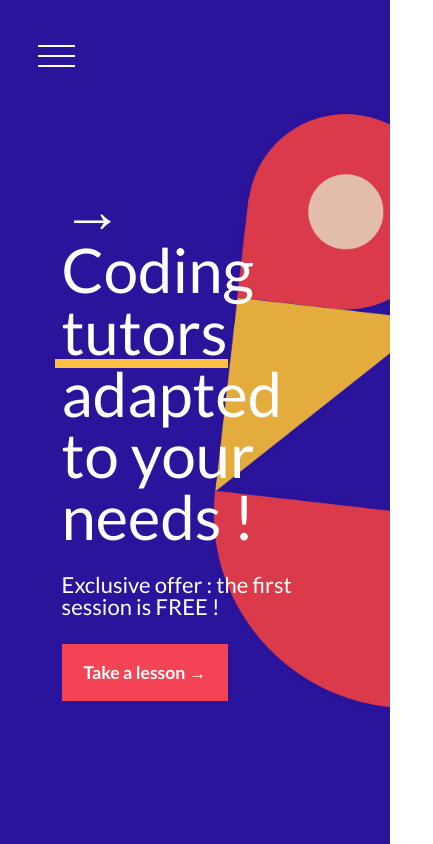
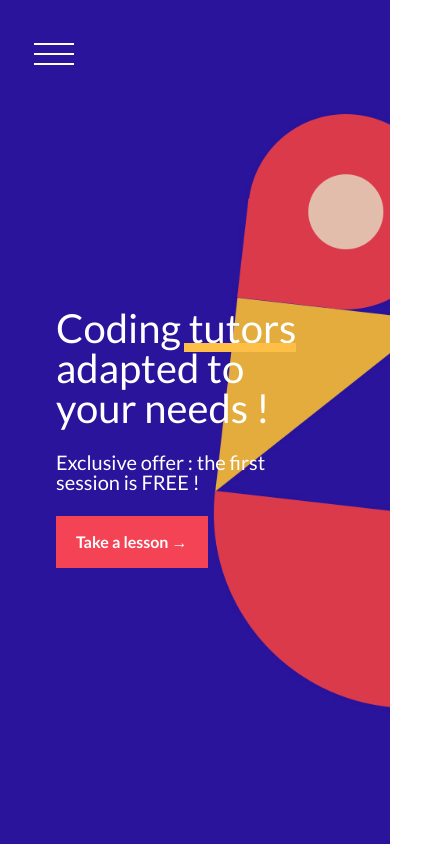
Before and after one commit to CapacManco/code-tutoring, a Next.js app: page / in a window 390 px wide. Shown: the top 844 px of the page, 433 px wide, since content can reach past the window. Built offline with nearby package versions, Linux system fonts and the light colour scheme.

Commit message:
design fix

```diff
--- a/pages/_app.js
+++ b/pages/_app.js
@@ -4,10 +4,7 @@ import '../public/style.css';
 export default function MyApp({ Component, pageProps }) {
   return (
     <>
-      <meta
-        name="viewport"
-        content="width=device-width, initial-scale=1"
-      ></meta>
+      <meta name="viewport" content="width=device-width, user-scalable=no" />
 
       <Component {...pageProps} />
     </>
--- a/pages/index.js
+++ b/pages/index.js
@@ -39,8 +39,9 @@ const App = () => {
           <Nav />
           <div className="home__left">
             <p className="heading__big">
-              → Coding <span className="heading__big__underline">tutors</span>{' '}
-              adapted to your needs !
+              <span className="hidden">→</span> Coding{' '}
+              <span className="heading__big__underline">tutors</span> adapted to
+              your needs !
             </p>
             <p className="heading__medium">
               Exclusive offer : the first session is FREE !
--- a/public/style.css
+++ b/public/style.css
@@ -17,9 +17,6 @@ html {
   @media (max-width: 950px) {
     html {
       font-size: 50%; } }
-  @media (max-width: 576px) {
-    html {
-      font-size: 55%; } }
 
 * {
   font-family: 'Lato', sans-serif; }
@@ -36,11 +33,10 @@ a {
 
 .layout {
   display: grid;
-  width: 100vw;
-  max-width: 100%;
-  grid-template-columns: 100%; }
+  grid-template-columns: 100vw; }
 
 .home {
+  grid-column: 1 / 2;
   z-index: 10;
   padding: 2rem;
   display: grid;
@@ -74,7 +70,7 @@ a {
       grid-template-columns: 3fr 2fr; } }
   @media (max-width: 950px) {
     .home {
-      grid-template-columns: 2fr 1fr; } }
+      grid-template-columns: 3fr 1fr; } }
   @media (max-width: 576px) {
     .home {
       grid-template-columns: 4fr 1fr;
@@ -83,6 +79,7 @@ a {
         margin-left: 7rem; } }
 
 .advantages {
+  grid-column: 1 / 2;
   padding: 10rem 4rem;
   display: grid;
   grid-template-rows: 35vh 35vh 35vh;
@@ -138,12 +135,18 @@ a {
     .advantage__image__container {
       width: 50rem; } }
   @media (max-width: 576px) {
-    .advantage__box {
-      width: 35rem; }
+    .advantage {
+      padding: 0; }
+      .advantage__box {
+        width: 35rem; }
+      .advantage__image__container {
+        width: 40rem; } }
+  @media (max-width: 450px) {
     .advantage__image__container {
-      width: 40rem; } }
+      width: 35rem; } }
 
 .courses {
+  grid-column: 1 / 2;
   padding: 8rem 4rem;
   background-color: #e74157;
   display: flex;
@@ -180,8 +183,12 @@ a {
   @media (max-width: 850px) {
     .courses {
       flex-direction: column; } }
+  @media (max-width: 450px) {
+    .courses__card {
+      width: 90vw; } }
 
 .promotion {
+  grid-column: 1 / 2;
   padding: 4rem 10rem;
   display: flex;
   background-color: #ffe0db;
@@ -233,11 +240,12 @@ a {
     .promotion {
       grid-gap: 3rem; }
       .promotion__box {
-        width: 40rem; }
+        width: 70vw; }
       .promotion__img__container {
-        width: 53rem; } }
+        width: 100vw; } }
 
 .testimony {
+  grid-column: 1 / 2;
   background-color: #00538e;
   padding: 10rem 4rem;
   display: grid;
@@ -247,10 +255,9 @@ a {
     .testimony {
       padding: 5rem 4rem; } }
   .testimony__slider {
-    width: 100%;
     display: flex;
     justify-content: center;
-    padding: 2rem; }
+    padding: 2rem 0; }
   .testimony__card {
     width: 60rem;
     display: flex;
@@ -322,11 +329,12 @@ a {
       padding: 1rem 1rem 4rem 1rem; } }
   @media (max-width: 576px) {
     .testimony__card {
-      width: 50rem; }
+      width: 100vw; }
       .testimony__card--first {
         padding: 2rem 2rem 5rem 2rem; } }
 
 .about-us {
+  grid-column: 1 / 2;
   padding: 8rem 4rem;
   background-color: #fdd2bf;
   display: grid;
@@ -382,6 +390,7 @@ a {
     width: 12rem; }
 
 .prices {
+  grid-column: 1 / 2;
   background-color: #ffe0db;
   padding: 10rem 4rem;
   display: flex;
@@ -451,8 +460,12 @@ a {
       flex-direction: column; }
       .prices__card {
         width: 45rem; } }
+  @media (max-width: 450px) {
+    .prices__card {
+      width: 90vw; } }
 
 .booking {
+  grid-column: 1 / 2;
   padding: 6rem 4rem;
   background-color: #e7374f;
   display: flex;
@@ -527,9 +540,12 @@ a {
       width: 45rem; } }
   @media (max-width: 576px) {
     .booking__input {
-      width: 30rem; } }
+      width: 30rem; }
+    .booking__form {
+      width: 90vw; } }
 
 .footer {
+  grid-column: 1 / 2;
   padding: 8rem 0;
   background-color: #212121;
   display: flex;
@@ -572,6 +588,10 @@ a {
       align-items: center; }
     .footer__link {
       margin-right: 1rem; } }
+
+@media (max-width: 450px) {
+  .hidden {
+    display: none; } }
 
 .nav {
   display: flex;
@@ -678,7 +698,7 @@ a {
     align-items: center;
     justify-content: center; }
     .menu-wrap .menu > div {
-      background-color: rgba(0, 0, 0, 0.621);
+      background-color: rgba(0, 0, 0, 0.721);
       border-radius: 50%;
       width: 220vw;
       height: 220vh;
@@ -696,7 +716,7 @@ a {
         transition: opacity 0.4s ease; }
         .menu-wrap .menu > div > div > ul > li {
           list-style: none;
-          font-size: 2rem;
+          font-size: 2.4rem;
           padding: 1rem; }
           .menu-wrap .menu > div > div > ul > li > a {
             transition: color 0.4s ease; }
@@ -754,6 +774,12 @@ a {
 .heading__big {
   font-size: 7rem;
   line-height: 100%; }
+  @media (max-width: 576px) {
+    .heading__big {
+      font-size: 6rem; } }
+  @media (max-width: 450px) {
+    .heading__big {
+      font-size: 5rem; } }
 
 .heading__big__underline {
   position: relative; }
--- a/styles/sass/_breakpoints.scss
+++ b/styles/sass/_breakpoints.scss
@@ -1,4 +1,7 @@
 // smarthphones
+
+$screen-sssm-max: 350px;
+
 $screen-ssm-max: 450px;
 
 // Small tablets and large smartphones (landscape view)
@@ -20,6 +23,12 @@ $screen-xl-max: 1200px;
 $screen-xxl-max: 1500px;
 
 $screen-big-max: 1800px;
+
+@mixin sssm {
+  @media (max-width: #{$screen-sssm-max}) {
+    @content;
+  }
+}
 
 @mixin ssm {
   @media (max-width: #{$screen-ssm-max}) {
--- a/styles/sass/_headings.scss
+++ b/styles/sass/_headings.scss
@@ -1,6 +1,12 @@
 .heading__big {
   font-size: 7rem;
   line-height: 100%;
+  @include sm {
+    font-size: 6rem;
+  }
+  @include ssm {
+    font-size: 5rem;
+  }
 }
 
 .heading__big__underline {
--- a/styles/sass/_html.scss
+++ b/styles/sass/_html.scss
@@ -11,7 +11,7 @@ html {
   }
 
   @include sm {
-    font-size: 55%;
+    // font-size: 40%;
   }
 }
 
--- a/styles/sass/_layout.scss
+++ b/styles/sass/_layout.scss
@@ -1,11 +1,12 @@
 .layout {
   display: grid;
-  width: 100vw;
-  max-width: 100%;
-  grid-template-columns: 100%;
+  // width: 100vw;
+  // max-width: 100%;
+  grid-template-columns: 100vw;
 }
 
 .home {
+  grid-column: 1 / 2;
   z-index: 10;
   padding: 2rem;
   display: grid;
@@ -44,7 +45,7 @@
     grid-template-columns: 3fr 2fr;
   }
   @include lg {
-    grid-template-columns: 2fr 1fr;
+    grid-template-columns: 3fr 1fr;
   }
   @include sm {
     grid-template-columns: 4fr 1fr;
@@ -57,6 +58,7 @@
 }
 
 .advantages {
+  grid-column: 1 / 2;
   padding: 10rem 4rem;
   display: grid;
   grid-template-rows: 35vh 35vh 35vh;
@@ -145,6 +147,7 @@
   }
 
   @include sm {
+    padding: 0;
     &__box {
       width: 35rem;
     }
@@ -153,9 +156,16 @@
       width: 40rem;
     }
   }
+
+  @include ssm {
+    &__image__container {
+      width: 35rem;
+    }
+  }
 }
 
 .courses {
+  grid-column: 1 / 2;
   padding: 8rem 4rem;
   background-color: #e74157;
   display: flex;
@@ -206,9 +216,16 @@
   @include mdg {
     flex-direction: column;
   }
+
+  @include ssm {
+    &__card {
+      width: 90vw;
+    }
+  }
 }
 
 .promotion {
+  grid-column: 1 / 2;
   padding: 4rem 10rem;
   display: flex;
   background-color: #ffe0db;
@@ -281,16 +298,17 @@
   @include sm {
     grid-gap: 3rem;
     &__box {
-      width: 40rem;
+      width: 70vw;
     }
 
     &__img__container {
-      width: 53rem;
+      width: 100vw;
     }
   }
 }
 
 .testimony {
+  grid-column: 1 / 2;
   background-color: #00538e;
   padding: 10rem 4rem;
 
@@ -304,10 +322,10 @@
   }
 
   &__slider {
-    width: 100%;
+    // width: 100vw;
     display: flex;
     justify-content: center;
-    padding: 2rem;
+    padding: 2rem 0;
   }
 
   &__card {
@@ -421,7 +439,7 @@
 
   @include sm {
     &__card {
-      width: 50rem;
+      width: 100vw;
 
       &--first {
         padding: 2rem 2rem 5rem 2rem;
@@ -431,6 +449,7 @@
 }
 
 .about-us {
+  grid-column: 1 / 2;
   padding: 8rem 4rem;
   background-color: #fdd2bf;
   display: grid;
@@ -514,6 +533,7 @@
 }
 
 .prices {
+  grid-column: 1 / 2;
   background-color: #ffe0db;
   padding: 10rem 4rem;
 
@@ -621,9 +641,16 @@
       width: 45rem;
     }
   }
+
+  @include ssm {
+    &__card {
+      width: 90vw;
+    }
+  }
 }
 
 .booking {
+  grid-column: 1 / 2;
   padding: 6rem 4rem;
   background-color: #e7374f;
   display: flex;
@@ -737,10 +764,14 @@
     &__input {
       width: 30rem;
     }
+    &__form {
+      width: 90vw;
+    }
   }
 }
 
 .footer {
+  grid-column: 1 / 2;
   padding: 8rem 0;
   background-color: rgb(33, 33, 33);
 
@@ -807,3 +838,9 @@
     }
   }
 }
+
+.hidden {
+  @include ssm {
+    display: none;
+  }
+}
--- a/styles/sass/_nav.scss
+++ b/styles/sass/_nav.scss
@@ -141,7 +141,7 @@
     justify-content: center;
 
     > div {
-      background-color: rgba(0, 0, 0, 0.621);
+      background-color: rgba(0, 0, 0, 0.721);
       border-radius: 50%;
       width: 220vw;
       height: 220vh;
@@ -160,7 +160,7 @@
         transition: opacity 0.4s ease;
         > ul > li {
           list-style: none;
-          font-size: 2rem;
+          font-size: 2.4rem;
           padding: 1rem;
 
           > a {
```
